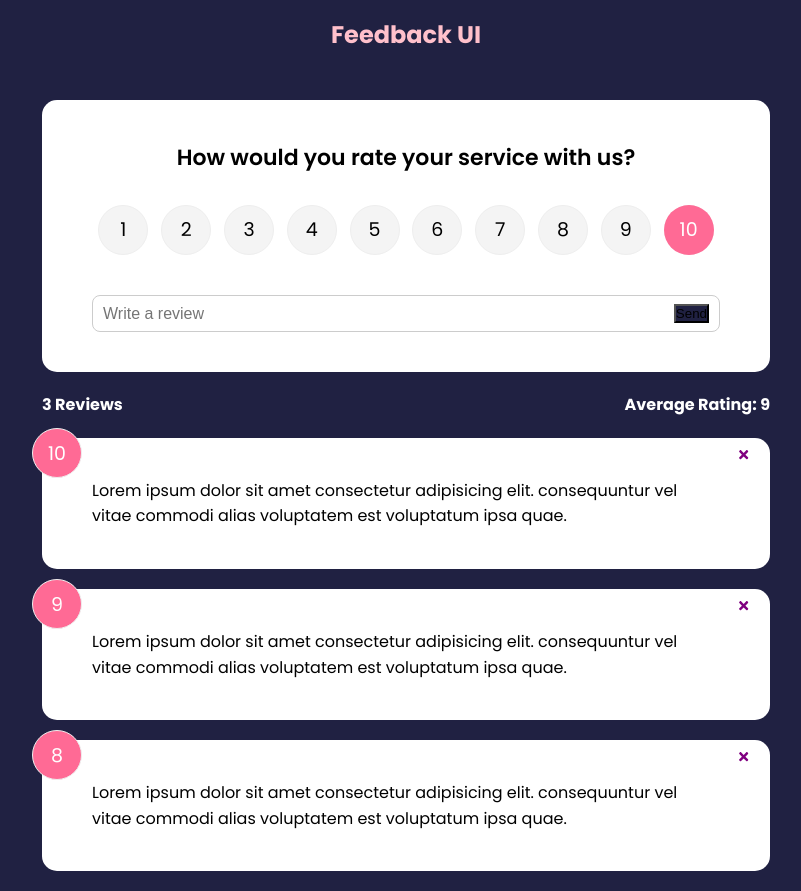
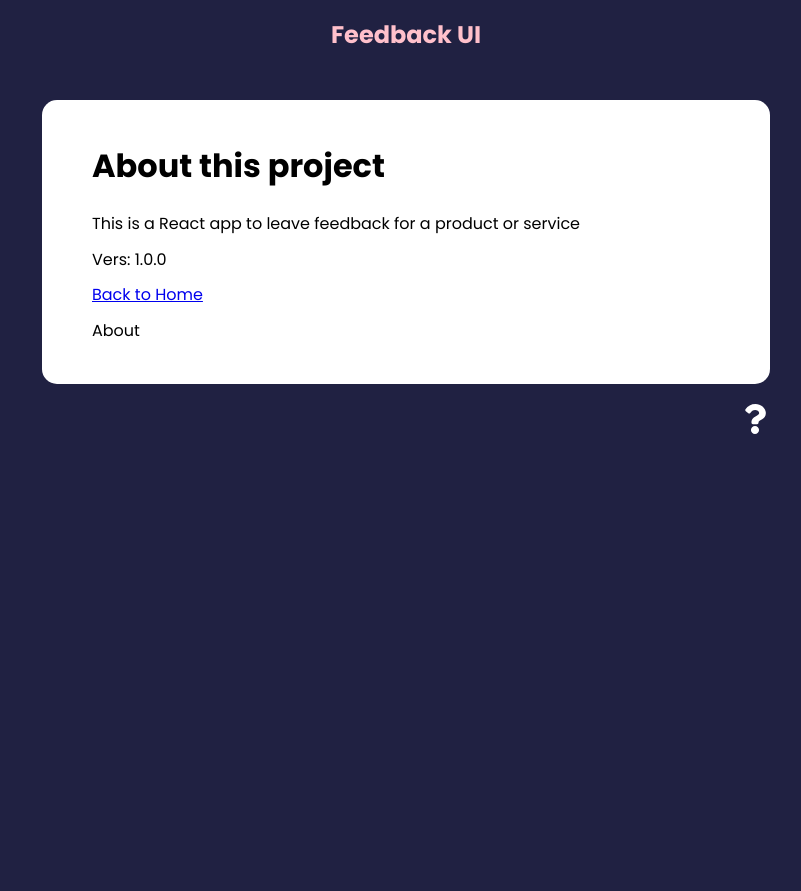
Before and after one commit to SkyeRenda/feedback-app, a React (Create React App) app: page /about in a window 1280 px wide. Shown: the whole page, without its empty margins (234-1035 px from the left). After the commit the page ends 800 px from the top, so only its background shows below. Built offline with nearby package versions, Linux system fonts and the light colour scheme.

Commit message:
added an about page and the link to it

```diff
--- a/package.json
+++ b/package.json
@@ -10,7 +10,9 @@
     "react": "^18.2.0",
     "react-dom": "^18.2.0",
     "react-icons": "^4.4.0",
+    "react-router-dom": "^6.3.0",
     "react-scripts": "5.0.1",
+    "routes": "^2.1.0",
     "uuid": "^8.3.2",
     "web-vitals": "^2.1.4"
   },
--- a/src/App.js
+++ b/src/App.js
@@ -1,34 +1,54 @@
 import { useState } from "react";
+import { BrowserRouter as Router, Route, Routes } from "react-router-dom";
 import Header from "./components/Header";
 import FeedbackList from "./components/FeedbackList";
 import FeedbackData from "./data/FeedbackData";
 import FeedbackStats from "./components/FeedbackStats";
 import FeedbackForm from "./components/FeedbackForm";
 import { v4 as uuidv4 } from "uuid";
+import AboutPage from "./pages/AboutPage";
+import AboutIconLink from "./components/shared/AboutIconLink";
 
 function App() {
   const [feedback, setFeedBack] = useState(FeedbackData);
+
   const deleteFeedback = (id) => {
     if (window.confirm("Are you sure you want to delete?"))
       setFeedBack(feedback.filter((item) => item.id !== id));
   };
+
   const addFeedback = (newFeedback) => {
     newFeedback.id = uuidv4();
     setFeedBack([newFeedback, ...feedback]);
   };
 
   return (
-    <>
+    <Router>
       <Header></Header>
       <div className="container">
+        <Routes>
+          <Route
+            exact
+            path="/"
+            element={
+              <>
                 <FeedbackForm handleAdd={addFeedback} />
                 <FeedbackStats feedback={feedback} />
                 <FeedbackList
                   feedback={feedback}
                   handleDelete={deleteFeedback}
                 />
+              </>
+            }
+          ></Route>
+          <Route
+            path="/about"
+            element={<AboutPage />}
+          />
+        </Routes>
+        <AboutIconLink />
       </div>
-    </>
+    </Router>
   );
 }
 
--- a/src/components/FeedbackList.jsx
+++ b/src/components/FeedbackList.jsx
@@ -1,6 +1,6 @@
 import FeedbackItem from "../components/FeedbackItem";
 import PropTypes from "prop-types";
-import { motion, animate, AnimatePresence } from "framer-motion";
+import { motion, AnimatePresence } from "framer-motion";
 
 function FeedbackList({ feedback, handleDelete }) {
   if (!feedback || feedback.length === 0) {
--- /dev/null
+++ b/src/components/shared/AboutIconLink.jsx
@@ -0,0 +1,15 @@
+import React from "react";
+import { FaQuestion } from "react-icons/fa";
+import { Link } from "react-router-dom";
+
+function AboutIconLink() {
+  return (
+    <div className="about-link">
+      <Link to="/about">
+        <FaQuestion size={30} />
+      </Link>
+    </div>
+  );
+}
+
+export default AboutIconLink;
--- /dev/null
+++ b/src/pages/AboutPage.jsx
@@ -0,0 +1,22 @@
+import React from "react";
+import Card from "../components/shared/Card";
+import { Link } from "react-router-dom";
+
+function AboutPage() {
+  return (
+    <Card>
+      <div className="about">
+        <h1>About this project</h1>
+        <p> This is a React app to leave feedback for a product or service</p>
+        <p>Vers: 1.0.0</p>
+
+        <p>
+          <Link to="/"> Back to Home</Link>
+        </p>
+      </div>
+      About
+    </Card>
+  );
+}
+
+export default AboutPage;
```
Also changed, not shown: 1 other file (tests, documents, lock files or other folders). Lines whose indentation alone changed are shown as unchanged.
